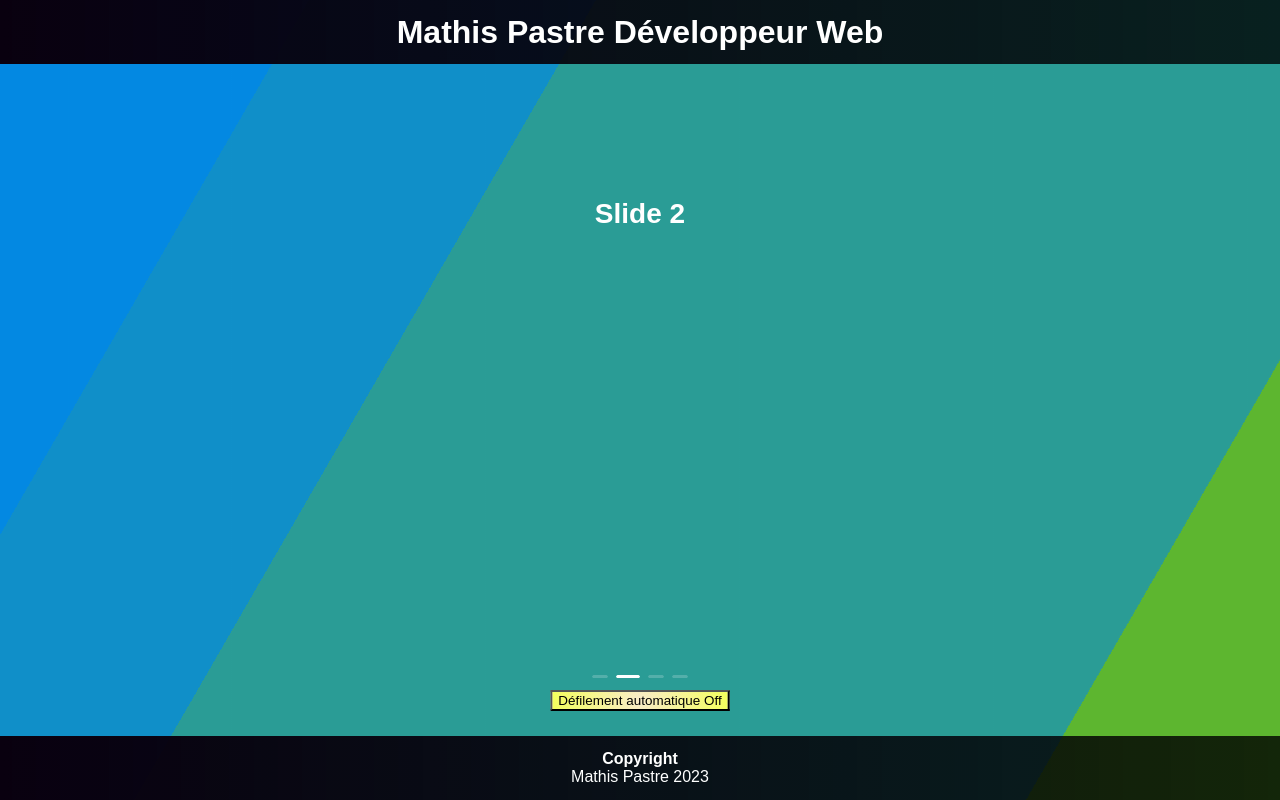
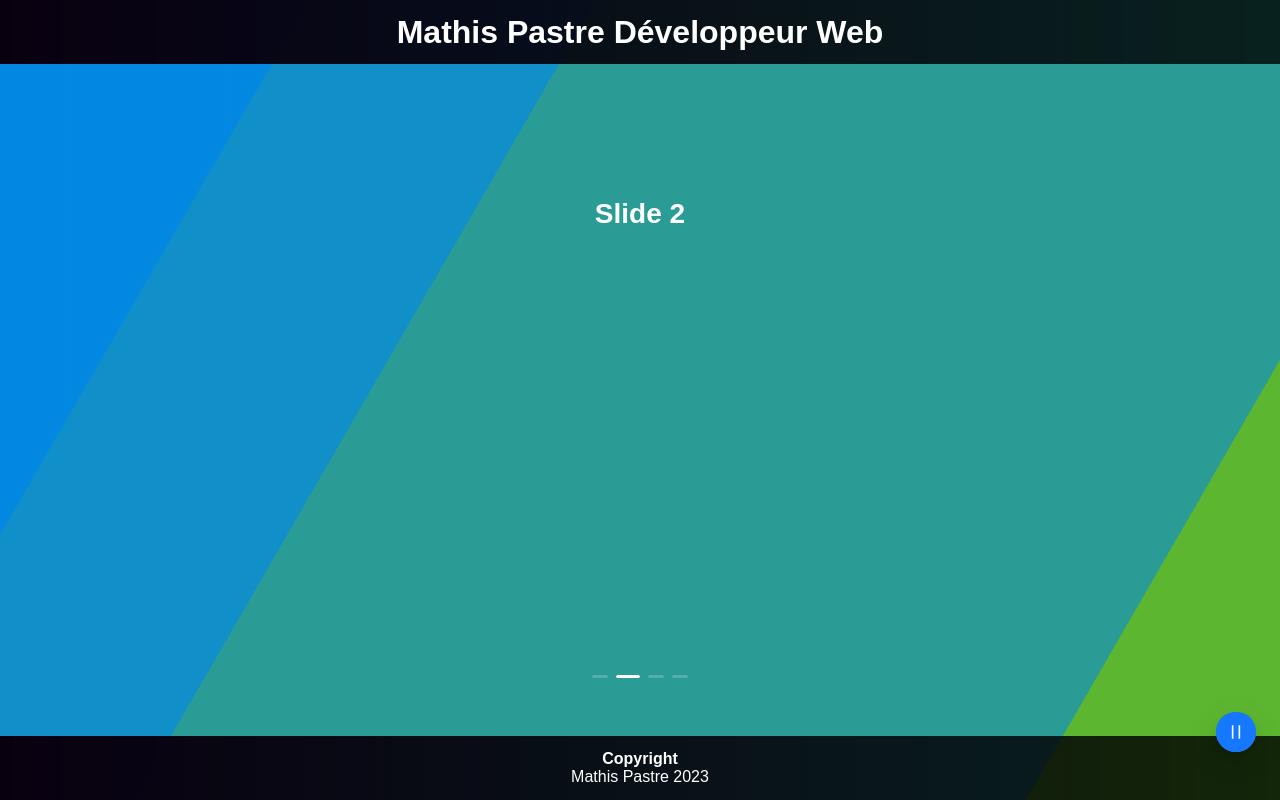
Before and after one commit to MathisPastreNelson/portfolio-mathis-pastre, a React (Create React App) app: page / in a window 1280 px wide. Built offline with nearby package versions, Linux system fonts and the light colour scheme; a web font is replaced by a local one.

Commit message:
Changement de bouton

```diff
--- a/src/components/Main.js
+++ b/src/components/Main.js
@@ -3,7 +3,8 @@ import { useState } from 'react';
 import "slick-carousel/slick/slick.css";
 import "slick-carousel/slick/slick-theme.css";
 import { Carousel } from 'antd';
-import { MobileOutlined, RiseOutlined, LoadingOutlined, DropboxOutlined, CodeOutlined } from '@ant-design/icons';
+import { FloatButton } from 'antd';
+import { MobileOutlined, RiseOutlined, LoadingOutlined, DropboxOutlined, CodeOutlined, CaretRightOutlined, PauseOutlined } from '@ant-design/icons';
 
 // import { FontAwesomeIcon } from '@fortawesome/react-fontawesome'
 // import { faEnvelope, faWonSign } from '@fortawesome/free-solid-svg-icons'
@@ -70,11 +71,13 @@ export default function Main() {
                 <div>
                     <h1 style={{ color: "white", lineHeight: "300px" }}>Slide 4</h1>
                 </div>
+            </Carousel >
+            {
+                autoplay === true ?
+                    <FloatButton icon={<PauseOutlined />} type="primary" onClick={() => setAutoplay(!autoplay)} /> :
+                    <FloatButton icon={<CaretRightOutlined />} type="primary" onClick={() => setAutoplay(!autoplay)} />
+            }
 
-            </Carousel >
-            <button className='buttonPlay' onClick={() => setAutoplay(!autoplay)}>
-                Défilement automatique  {autoplay ? "Off" : "On"}
-            </button>
         </div>
     )
 
```
